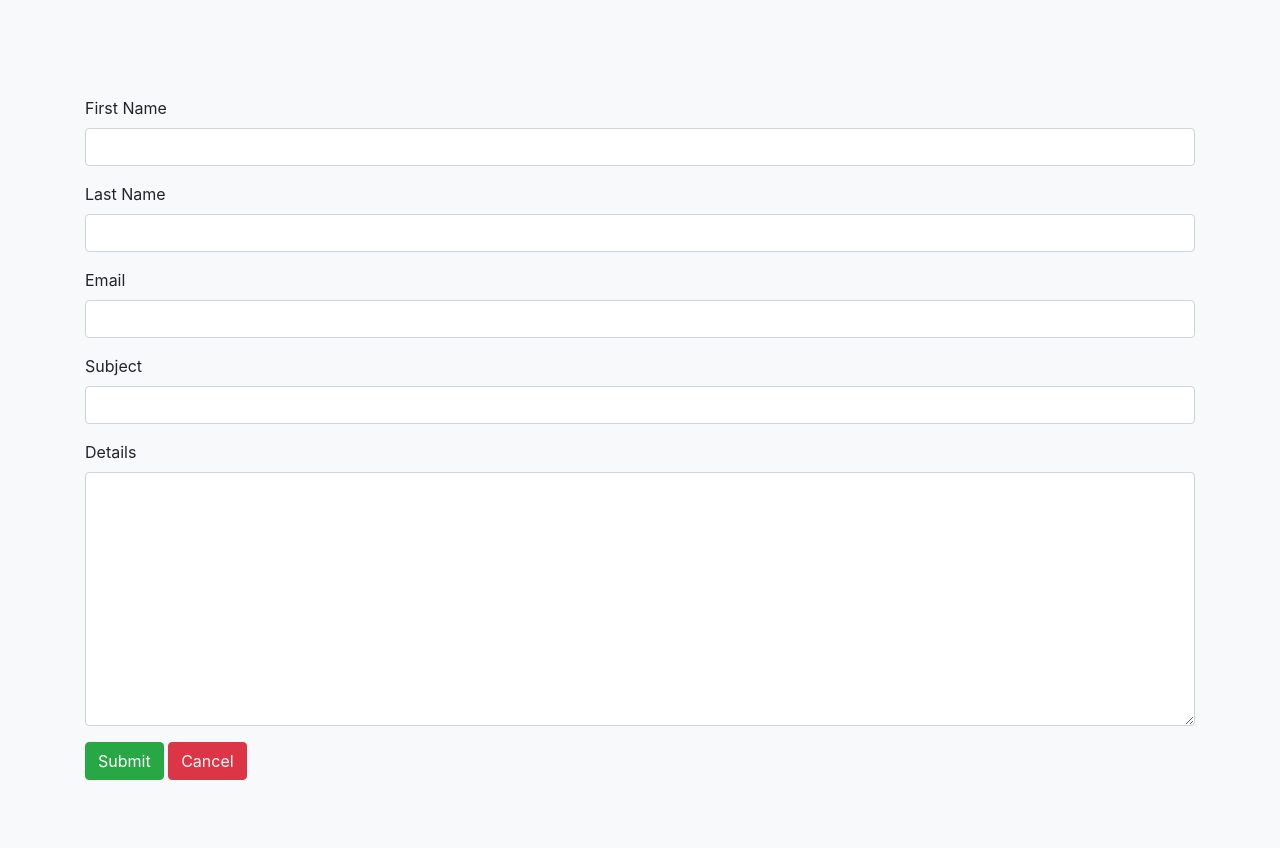
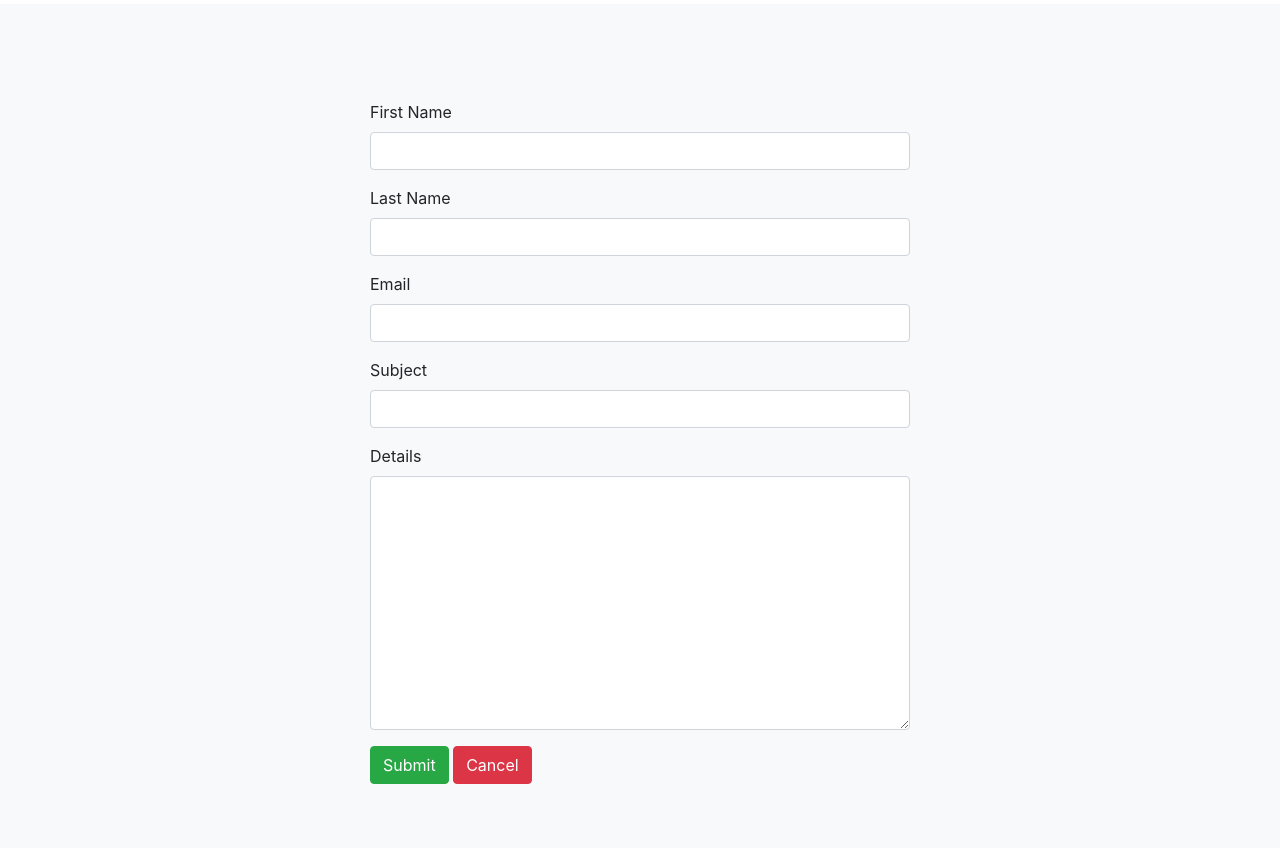
Before and after one commit to flipdruid/logicmorphdocker, a Django app: page /accounts/contact_us/ in a window 1280 px wide. Shown: the part 76-924 px from the top of the page. Before the commit the page ends 856 px from the top, so only its background shows below. Run offline with Django 4.2, Linux system fonts and the light colour scheme; parts of the project's set-up code (start-up, migrations or seed data) failed here and were passed over; some libraries are stand-ins or nearby versions.

Commit message:
model and task  by py file

```diff
--- a/templates/accounts/contact_us.html
+++ b/templates/accounts/contact_us.html
@@ -3,8 +3,11 @@
 
 {% block content %}
 
-<div class="album py-5 bg-light">
+    <div class="album py-5 bg-light mt-1">
         <div class="container pt-5">
+          <div class = "row ">
+            <div class = "col-lg-3"></div>
+            <div class = "col-lg-6">
               <form method="post" novalidate>
                   {% csrf_token %}
 
@@ -26,6 +29,10 @@
               </form>
           </div>
           </div>
+        </div>
+
+          <div class = "col-lg-3"></div>
+        </div>
 
 
 
```
Also changed, not shown: accounts/forms.py (+24 -0 lines). Lines whose indentation alone changed are shown as unchanged.
